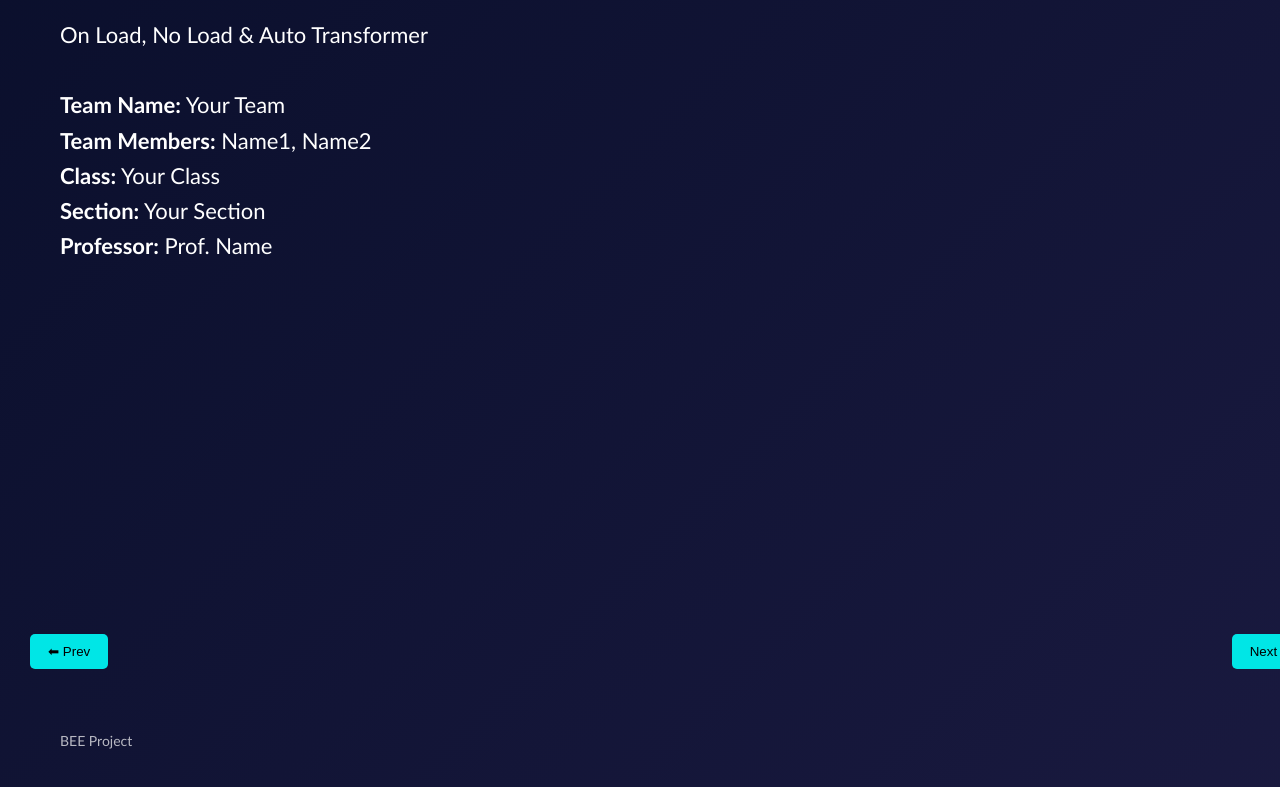
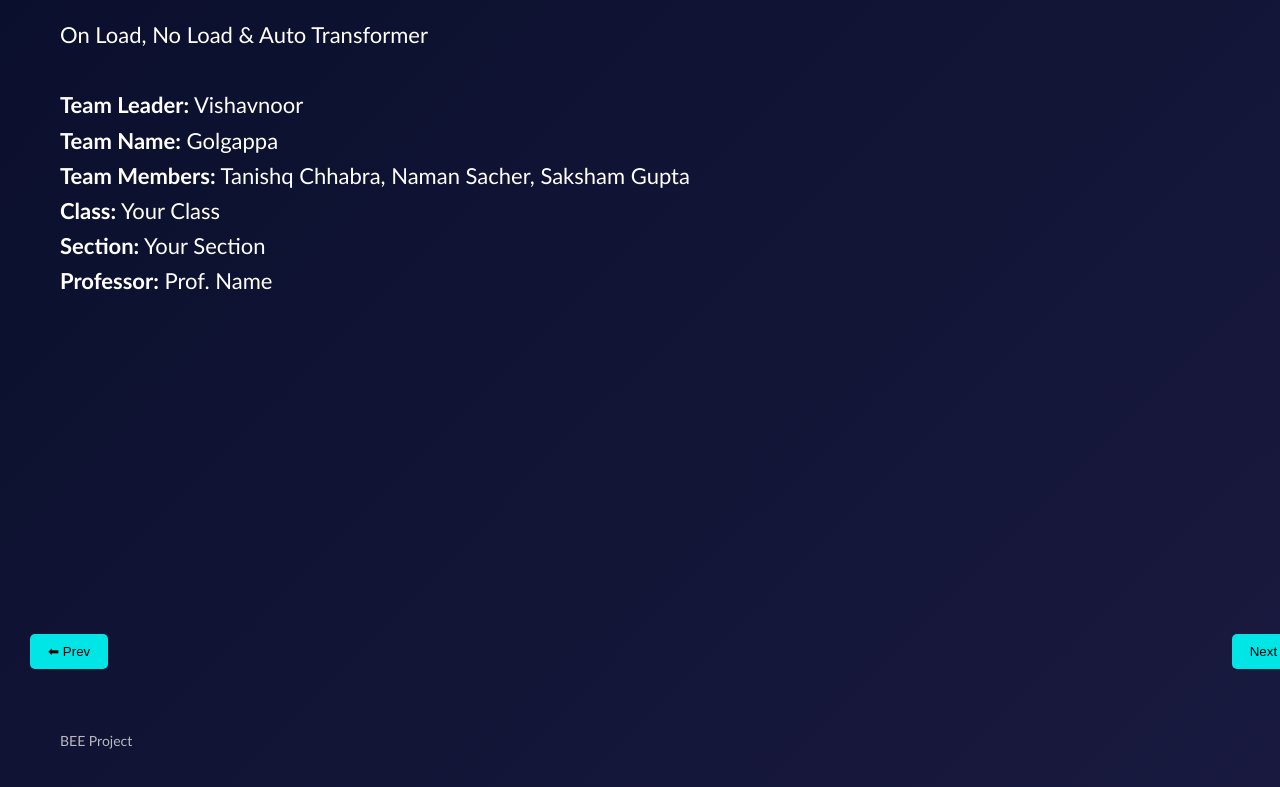
Before and after one commit to tanishqchhabra41-sketch/BEE, a plain HTML site: page index.html in a window 1280 px wide. Shown: the part 111-898 px from the top of the page. Drawn offline with Linux system fonts and the light colour scheme.

Commit message:
Update index.html

```diff
--- a/index.html
+++ b/index.html
@@ -81,8 +81,9 @@ img {
     <div class="content">
       On Load, No Load & Auto Transformer<br><br>
 
-      <b>Team Name:</b> Your Team<br>
-      <b>Team Members:</b> Name1, Name2<br>
+      <b>Team Leader:</b> Vishavnoor<br>
+      <b>Team Name:</b> Golgappa<br>
+      <b>Team Members:</b> Tanishq Chhabra, Naman Sacher, Saksham Gupta<br>
       <b>Class:</b> Your Class<br>
       <b>Section:</b> Your Section<br>
       <b>Professor:</b> Prof. Name
```
